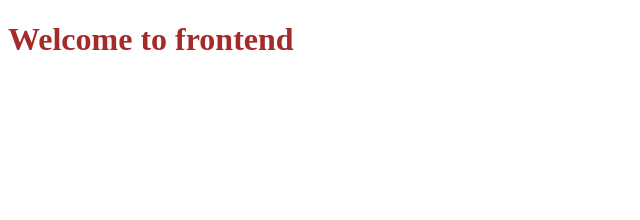
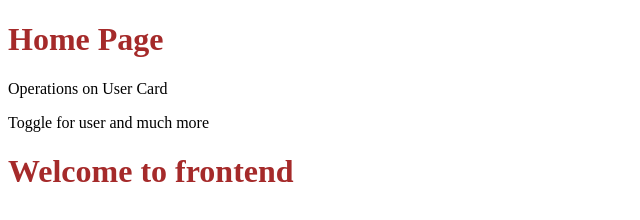
Before and after one commit to shubhi0811/Shubhi.Nodejs, a website: page frontend/index.html in a window 1280 px wide. Shown: the whole page, without its empty margins (0-640 px from the left). Drawn offline with Linux system fonts and the light colour scheme.

Commit message:
Headings added

```diff
--- a/frontend/index.html
+++ b/frontend/index.html
@@ -6,6 +6,9 @@
     <title>Document</title>
 </head>
 <body>
+    <h1>Home Page</h1>
+    <p>Operations on User Card</p>
+    <p>Toggle for user and much more </p>
     <h1>Welcome to frontend</h1>
     <link rel="stylesheet" href="index.css">
     <script src="index.js"></script>
```
